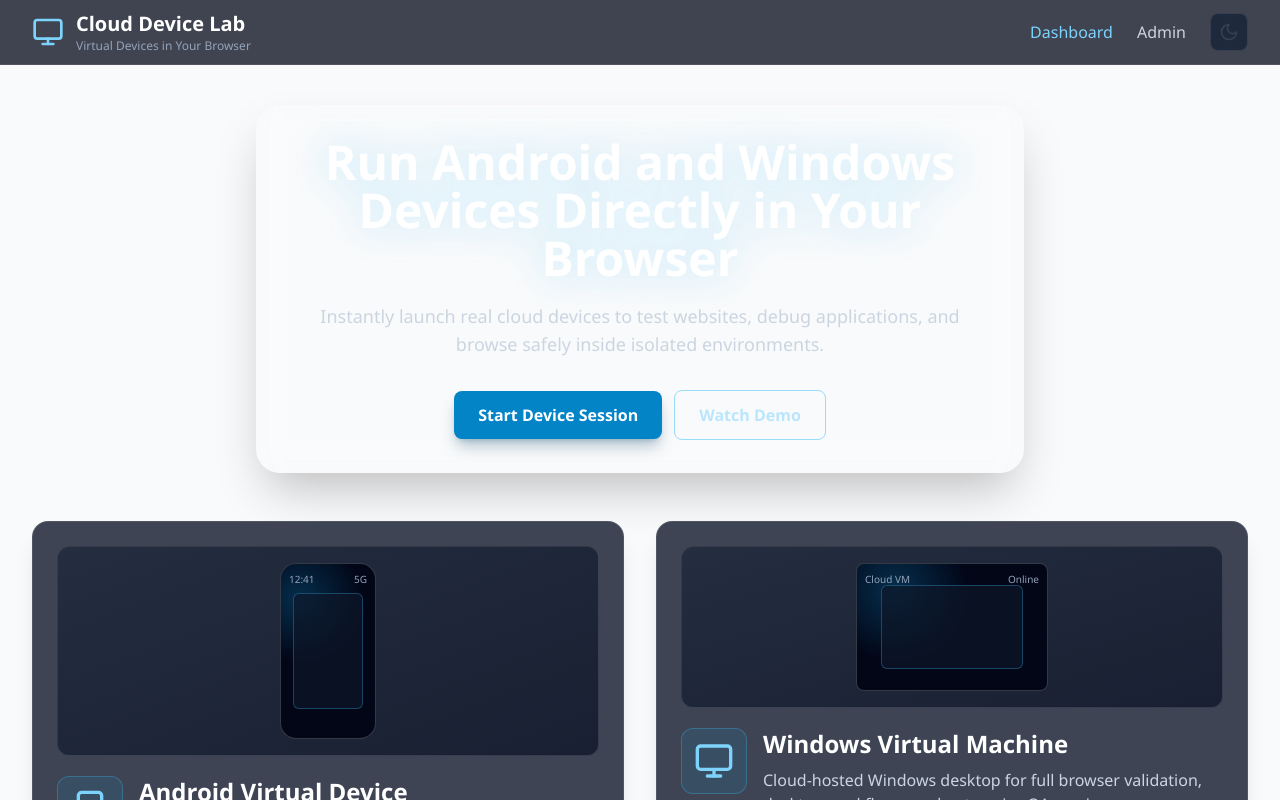
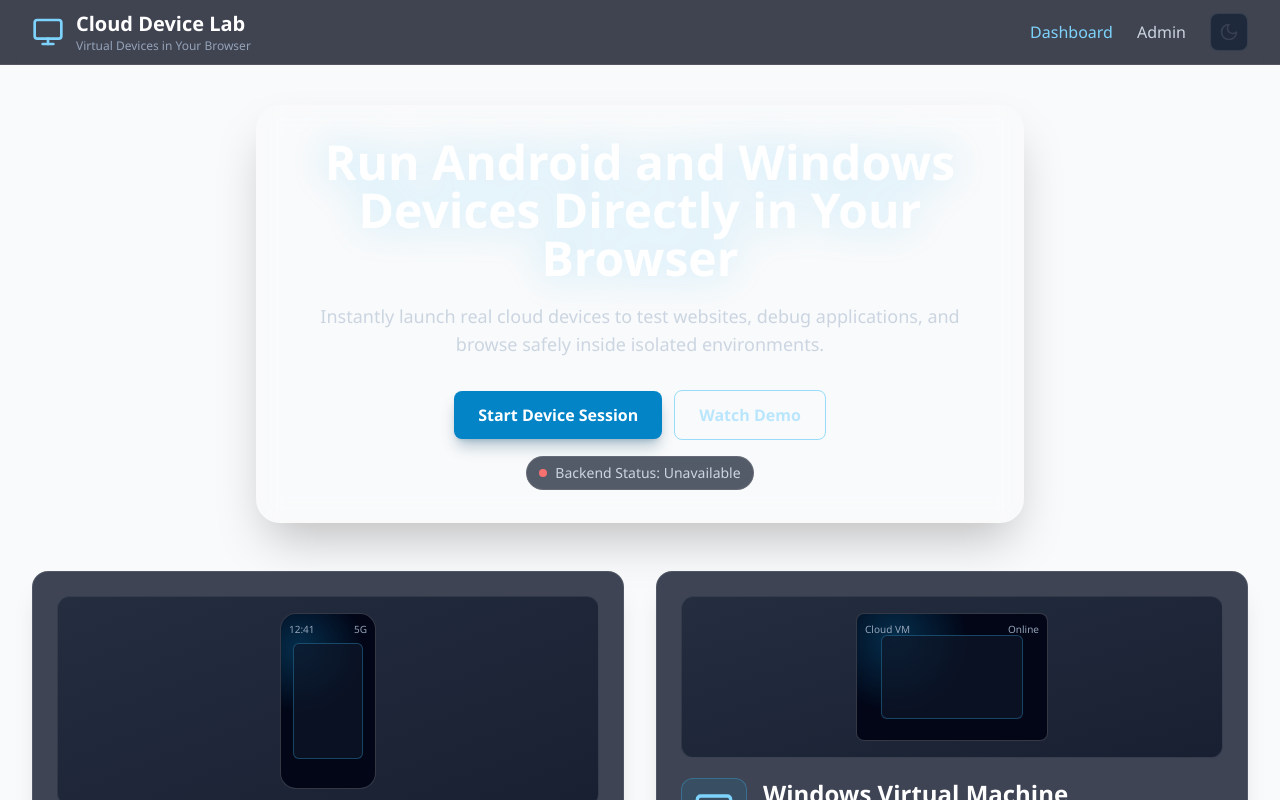
Before and after one commit to tchiboub-dot/sandbox, a React (Vite) app in the folder frontend/: page / in a window 1280 px wide. Shown: the top 800 px of the page. Built offline with nearby package versions, Linux system fonts and the light colour scheme; no server answers.

Commit message:
Add backend health badge and connectivity polling

```diff
--- a/frontend/src/config/api.ts
+++ b/frontend/src/config/api.ts
@@ -15,6 +15,11 @@ export const API_BASE_URL = rawApiUrl
     ? normalizeBaseUrl(rawApiBaseUrl)
     : '/api';
 
+export const API_HEALTH_URL =
+  API_BASE_URL === '/api'
+    ? '/health'
+    : `${API_BASE_URL.replace(/\/api$/, '')}/health`;
+
 export const API_TIMEOUT_MS = 20000;
 
 export function isDevMode(): boolean {
@@ -23,4 +28,5 @@ export function isDevMode(): boolean {
 
 if (isDevMode()) {
   console.info('[CloudDeviceLab] API_BASE_URL:', API_BASE_URL);
+  console.info('[CloudDeviceLab] API_HEALTH_URL:', API_HEALTH_URL);
 }
--- a/frontend/src/pages/Dashboard.tsx
+++ b/frontend/src/pages/Dashboard.tsx
@@ -58,6 +58,7 @@ export default function Dashboard() {
   const [loadingStepIndex, setLoadingStepIndex] = useState(0);
   const [launchError, setLaunchError] = useState<string | null>(null);
   const [retryConfig, setRetryConfig] = useState<DeviceConfig | null>(null);
+  const [backendStatus, setBackendStatus] = useState<'checking' | 'online' | 'offline'>('checking');
   const navigate = useNavigate();
 
   useEffect(() => {
@@ -72,6 +73,25 @@ export default function Dashboard() {
 
     return () => clearInterval(interval);
   }, [isLaunching]);
+
+  useEffect(() => {
+    let mounted = true;
+
+    const pollHealth = async () => {
+      const ok = await apiClient.checkBackendHealth();
+      if (mounted) {
+        setBackendStatus(ok ? 'online' : 'offline');
+      }
+    };
+
+    pollHealth();
+    const interval = setInterval(pollHealth, 30000);
+
+    return () => {
+      mounted = false;
+      clearInterval(interval);
+    };
+  }, []);
 
   const androidPresets: DeviceConfig = {
     type: 'android',
@@ -170,6 +190,25 @@ export default function Dashboard() {
             >
               Watch Demo
             </a>
+          </div>
+          <div className="mt-4 inline-flex items-center gap-2 rounded-full border border-white/10 bg-slate-900/70 px-3 py-1.5 text-xs sm:text-sm">
+            <span
+              className={`inline-block h-2 w-2 rounded-full ${
+                backendStatus === 'online'
+                  ? 'bg-emerald-400'
+                  : backendStatus === 'offline'
+                  ? 'bg-red-400'
+                  : 'bg-yellow-400'
+              }`}
+            ></span>
+            <span className="text-slate-300">
+              Backend Status:{' '}
+              {backendStatus === 'online'
+                ? 'Connected'
+                : backendStatus === 'offline'
+                ? 'Unavailable'
+                : 'Checking...'}
+            </span>
           </div>
         </div>
       </div>
--- a/frontend/src/services/api.ts
+++ b/frontend/src/services/api.ts
@@ -1,6 +1,6 @@
 import axios from 'axios';
 import { DeviceConfig, Session } from '../store/sessionStore';
-import { API_BASE_URL, API_TIMEOUT_MS, isDevMode } from '../config/api';
+import { API_BASE_URL, API_HEALTH_URL, API_TIMEOUT_MS, isDevMode } from '../config/api';
 
 const client = axios.create({
   baseURL: API_BASE_URL,
@@ -42,6 +42,15 @@ function ensureSessionIdResponse(data: unknown): { sessionId: string } {
 }
 
 export const apiClient = {
+  async checkBackendHealth(): Promise<boolean> {
+    try {
+      const response = await axios.get(API_HEALTH_URL, { timeout: 8000 });
+      return response.status >= 200 && response.status < 300;
+    } catch {
+      return false;
+    }
+  },
+
   // Session Management
   async createSession(config: DeviceConfig): Promise<{ sessionId: string }> {
     if (isDevMode()) {
```
